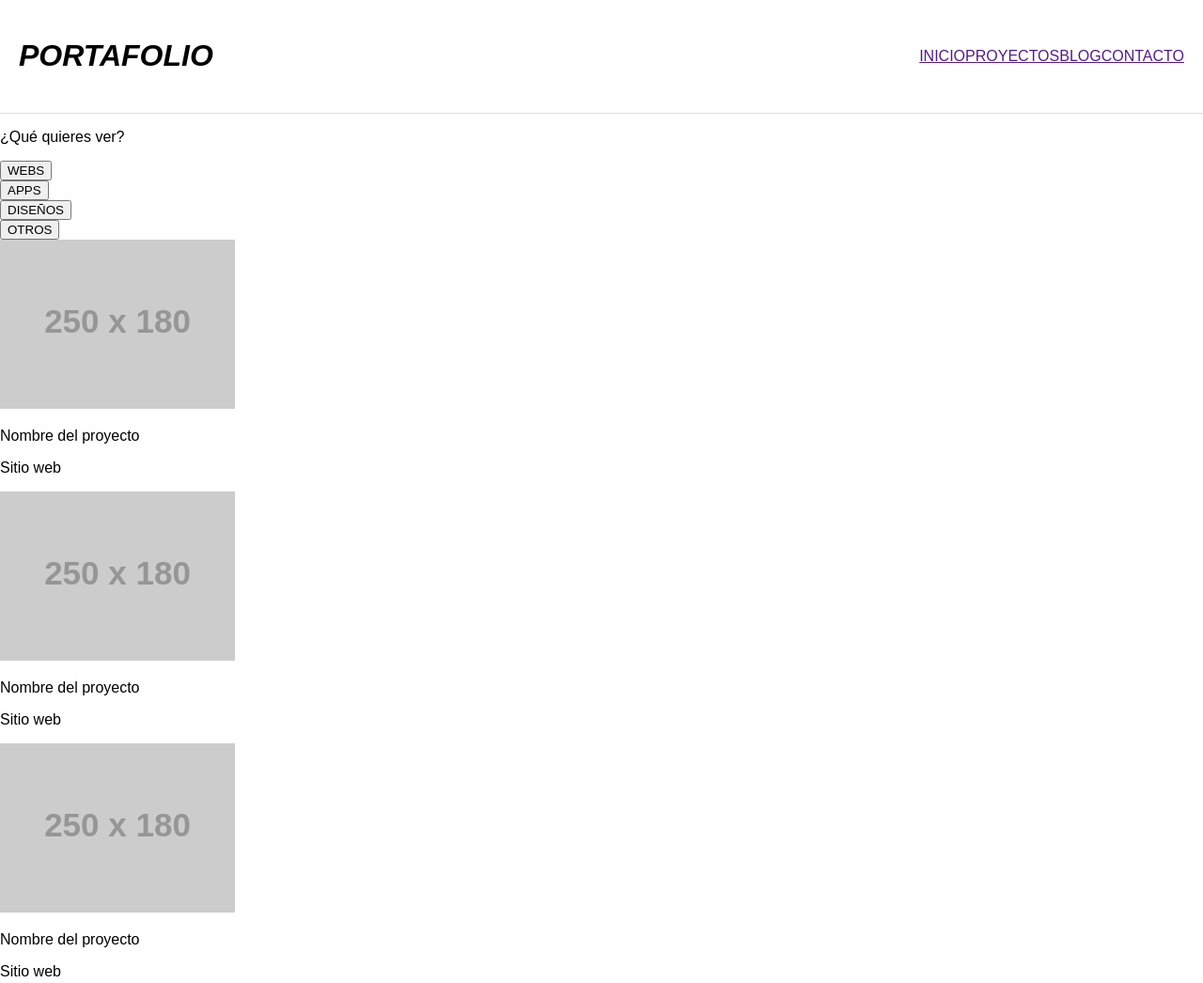
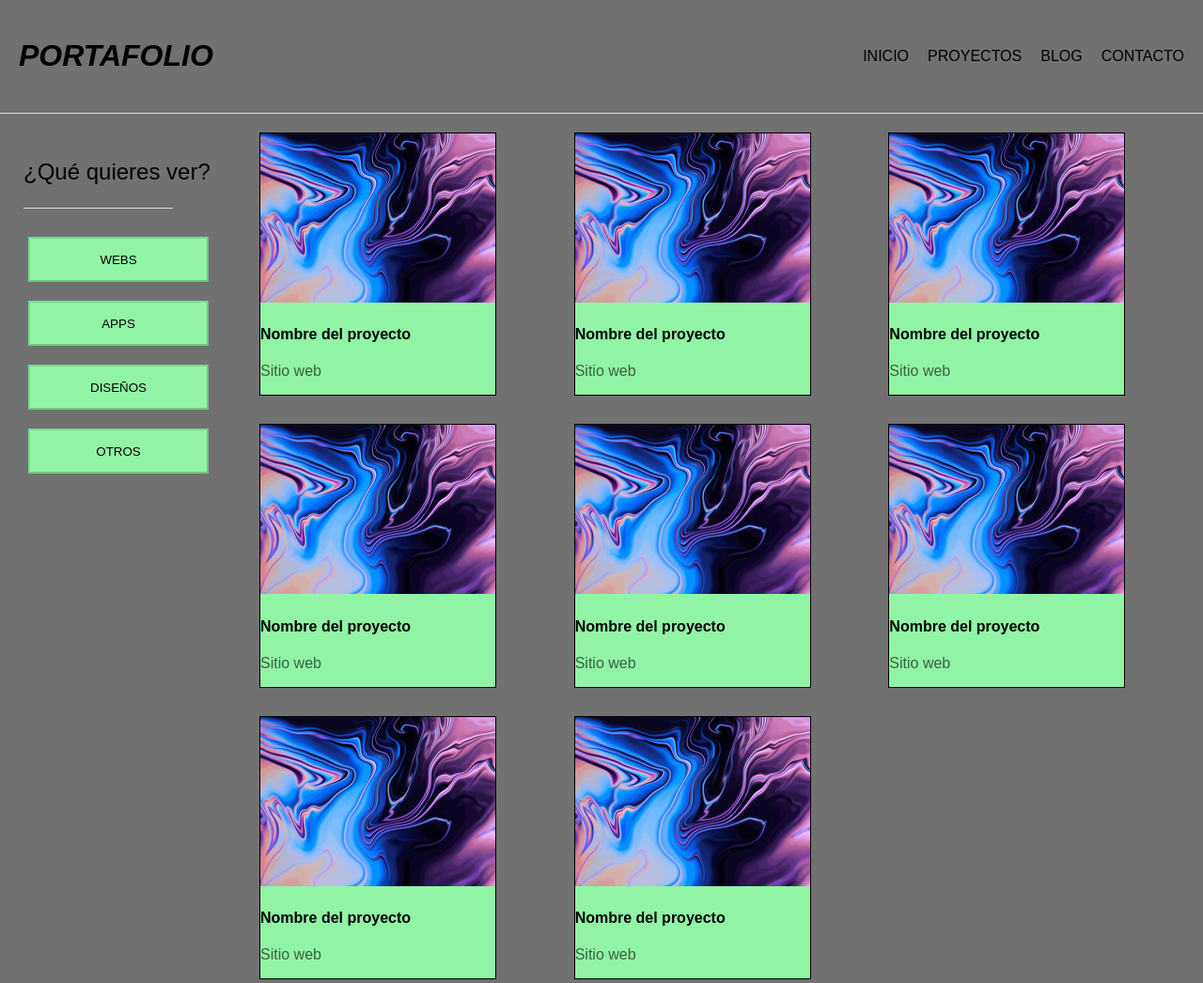
Before and after one commit to laurafferrer/DIW, a plain HTML site: page soporteEntregaSemanalSass/index.html in a window 1280 px wide. Shown: the top 1046 px of the page at 94% size. Drawn offline with Linux system fonts and the light colour scheme; placeholder pictures from the web are drawn by us; a web font is replaced by a local one.

Commit message:
soporte a la entrega semanal de Flexbox terminada

```diff
--- a/soporteEntregaSemanalSass/index.html
+++ b/soporteEntregaSemanalSass/index.html
@@ -4,109 +4,80 @@
 <head>
     <meta charset="UTF-8">
     <meta name="viewport" content="width=device-width, initial-scale=1.0">
-  <title>Flexbox Layout</title>
-  <link rel="stylesheet" href="sass-style.css">
-  <link rel="preconnect" href="https://fonts.googleapis.com">
-  <link rel="preconnect" href="https://fonts.gstatic.com" crossorigin>
-  <link href="https://fonts.googleapis.com/css2?family=Arima:wght@100&display=swap" rel="stylesheet">
+    <title>PORTAFOLIO</title> <!-- Establece el título de la página como "PORTAFOLIO" -->
+    <link rel="stylesheet" href="style.css"> <!-- Enlaza la hoja de estilos externa (styles.css) -->
 </head>
 
 <body>
     <header>
         <div class="logo">
-      <h1>PORTAFOLIO</h1>
+            <h1>PORTAFOLIO</h1> <!-- Encabezado con el título del portafolio -->
         </div>
         <nav>
-      <div class="menu">
-        <a class="menu-entrada" href="">INICIO</a>
-      </div>
-      <div>
-        <a class="menu-entrada" href="">PROYECTOS</a>
-      </div>
-      <div>
-        <a class="menu-entrada" href="">BLOG</a>
-      </div>
-      <div>
-        <a class="menu-entrada" href="">CONTACTO</a>
-      </div>
+            <ul>
+                <li>INICIO</li>
+                <li>PROYECTOS</li>
+                <li>BLOG</li>
+                <li>CONTACTO</li>
+            </ul>
         </nav>
     </header>
-  <div class="contenido">
+
+    <div class="content">
         <aside>
             <div class="sidebar">
                 <div class="title">
                     <p>¿Qué quieres ver?</p>
                 </div>
-        <div>
-          <button class="boton-contenido">WEBS</button>
-        </div>
-        <div>
-          <button class="boton-contenido">APPS</button>
-        </div>
-        <div>
-          <button class="boton-contenido">DISEÑOS</button>
-        </div>
-        <div>
-          <button class="boton-contenido">OTROS</button>
-        </div>
+                <ul>
+                    <li><button>WEBS</button></li>
+                    <li><button>APPS</button></li>
+                    <li><button>DISEÑOS</button></li>
+                    <li><button>OTROS</button></li>
+                </ul>
             </div>
         </aside>
+
         <div class="container">
             <div class="card">
-        <img src="https://placehold.co/250x180">
-        <div class="card-texto">
-          <p class="card-texto-tituloCard">Nombre del proyecto</p>
-          <p class="card-texto-textoCard">Sitio web</p>
-        </div>
+                <img src="./griddd.jpg" alt="Proyecto 1">
+                <h4>Nombre del proyecto</h4>
+                <p>Sitio web</p>
             </div>
             <div class="card">
-        <img src="https://placehold.co/250x180">
-        <div class="card-texto">
-          <p class="card-texto-tituloCard">Nombre del proyecto</p>
-          <p class="card-texto-textoCard">Sitio web</p>
-        </div>
+                <img src="./griddd.jpg" alt="Proyecto 2">
+                <h4>Nombre del proyecto</h4>
+                <p>Sitio web</p>
             </div>
             <div class="card">
-        <img src="https://placehold.co/250x180">
-        <div class="card-texto">
-          <p class="card-texto-tituloCard">Nombre del proyecto</p>
-          <p class="card-texto-textoCard">Sitio web</p>
-        </div>
+                <img src="./griddd.jpg" alt="Proyecto 3">
+                <h4>Nombre del proyecto</h4>
+                <p>Sitio web</p>
             </div>
             <div class="card">
-        <img src="https://placehold.co/250x180">
-        <div class="card-texto">
-          <p class="card-texto-tituloCard">Nombre del proyecto</p>
-          <p class="card-texto-textoCard">Sitio web</p>
-        </div>
+                <img src="./griddd.jpg" alt="Proyecto 4">
+                <h4>Nombre del proyecto</h4>
+                <p>Sitio web</p>
             </div>
             <div class="card">
-        <img src="https://placehold.co/250x180">
-        <div class="card-texto">
-          <p class="card-texto-tituloCard">Nombre del proyecto</p>
-          <p class="card-texto-textoCard">Sitio web</p>
-        </div>
+                <img src="./griddd.jpg" alt="Proyecto 5">
+                <h4>Nombre del proyecto</h4>
+                <p>Sitio web</p>
             </div>
             <div class="card">
-        <img src="https://placehold.co/250x180">
-        <div class="card-texto">
-          <p class="card-texto-tituloCard">Nombre del proyecto</p>
-          <p class="card-texto-textoCard">Sitio web</p>
-        </div>
+                <img src="./griddd.jpg" alt="Proyecto 6">
+                <h4>Nombre del proyecto</h4>
+                <p>Sitio web</p>
             </div>
             <div class="card">
-        <img src="https://placehold.co/250x180">
-        <div class="card-texto">
-          <p class="card-texto-tituloCard">Nombre del proyecto</p>
-          <p class="card-texto-textoCard">Sitio web</p>
-        </div>
+                <img src="./griddd.jpg" alt="Proyecto 6">
+                <h4>Nombre del proyecto</h4>
+                <p>Sitio web</p>
             </div>
             <div class="card">
-        <img src="https://placehold.co/250x180">
-        <div class="card-texto">
-          <p class="card-texto-tituloCard">Nombre del proyecto</p>
-          <p class="card-texto-textoCard">Sitio web</p>
-        </div>
+                <img src="./griddd.jpg" alt="Proyecto 7">
+                <h4>Nombre del proyecto</h4>
+                <p>Sitio web</p>
             </div>
         </div>
     </div>
--- a/soporteEntregaSemanalSass/sass-styles.scss
+++ b/soporteEntregaSemanalSass/sass-styles.scss
@@ -1,117 +1,136 @@
-$font-stack: Arial, Helvetica, sans-serif;
-$background-color: white;
-$border-color: #ddd;
-$sidebar-width: 20%;
-$card-width: 250px;
-$card-height: 250px;
+$primary-bg-color: rgb(114, 113, 113);
+$secondary-bg-color: rgb(145, 244, 165);
+$border-color: rgba(0, 0, 0, 0.2);
 
+/* Establece estilos iniciales para el cuerpo de la página */
 body {
     margin: 0;
     padding: 0;
     width: 100%;
     height: 100%;
-  font-family: $font-stack;
-  background-color: $background-color;
+    font-family: Arial, Helvetica, sans-serif;
+    background-color: $primary-bg-color;
+    display: grid;
+    grid-template-rows: auto 1fr auto;
 }
 
+/* Estiliza el encabezado en la página */
 header {
-  display: flex;
+    display: grid;
+    grid-template-columns: 1fr auto;
     justify-content: space-between;
     align-items: center;
-  width: 100%;
     padding: 20px 0;
-  border-bottom: 1px solid $border-color;
+    border-bottom: 1px solid #ddd;
+}
 
-  .logo {
+/* Define estilos para el logotipo en el encabezado */
+header .logo {
     font-weight: bold;
     font-style: italic;
     margin-left: 20px;
 }
 
-  nav {
+/* Establece estilos para la navegación en el encabezado */
+header nav {
     display: flex;
     align-items: center;
+    justify-content: flex-end;
     margin-right: 20px;
+}
 
-    ul {
+/* Estiliza la lista no ordenada en la navegación */
+header ul {
     list-style: none;
     display: flex;
 }
-  }
+
+/* Define estilos para los elementos de la lista en la navegación */
+header li {
+    margin-left: 20px;
 }
 
+/* Estiliza el contenido principal de la página */
 .content {
-  display: flex;
+    display: grid;
+    grid-template-columns: 20% 1fr;
     align-items: flex-start;
+}
 
-  aside {
-    .sidebar {
+/* Define estilos para la barra lateral en el contenido */
+.content aside .sidebar {
     display: flex;
     flex-direction: column;
-      background-color: $background-color;
+    background-color:  $primary-bg-color;
     position: relative;
     top: 1.5rem;
-      width: $sidebar-width;
+}
 
-      .title {
+/* Establece estilos para el título en la barra lateral */
+.content aside .sidebar .title {
     display: block;
     margin-left: 25px;
     font-size: 24px;
-        width: 100%;
-        border-bottom: 1px solid $border-color;
+    width: 62%;
+    border-bottom: 1px solid #ddd;
     white-space: nowrap;
 }
 
-      ul {
+/* Estiliza la lista no ordenada en la barra lateral */
+.content aside .sidebar ul {
     list-style: none;
     padding: 10px;
     margin: 10px;
     display: flex;
     flex-direction: column;
+}
 
-        li {
+/* Define estilos para los elementos de la lista en la barra lateral */
+.content aside .sidebar li {
     padding: 10px;
+}
 
-          button {
-            background-color: lightgray;
+/* Establece estilos para los botones dentro de la lista en la barra lateral */
+.content aside .sidebar li button {
+    background-color: $secondary-bg-color;
     padding: 15px 20px;
     height: 3rem;
     width: 12rem;
-            border-color: rgba(0, 0, 0, 0.2);
-          }
-        }
-      }
-    }
+    border-color: $border-color;
 }
 
-  .container {
-    display: flex;
-    flex-wrap: wrap;
-    justify-content: space-between;
+/* Estiliza el contenedor principal en el contenido */
+.content .container {
+    display: grid;
+    grid-template-columns: repeat(auto-fit, minmax(250px, 1fr));
+    gap: 20px;
     padding: 20px;
-    margin-left: $sidebar-width;
-    width: 80%;
-
-    .card {
-      flex-basis: calc(25% - 20px);
-      background-color: $background-color;
-      border: 1px solid $border-color;
-      margin-bottom: 10px;
-      width: $card-width;
-      height: $card-height;
-
-      .texto {
-
-      }
-    }
-  }
 }
 
-footer {
-  h1 {
+/* Define estilos para las tarjetas dentro del contenedor */
+.content .container .card {
+    background-color: $secondary-bg-color;
+    border: 1px solid #000000;
+    margin-bottom: 10px;
+    padding: 0;
+    width: 250px;
+}
+
+/* Estiliza las imágenes dentro de las tarjetas */
+.content .container .card img {
+    width: 100%;
+    height: auto;
+}
+
+/* Define estilos para el texto dentro de las tarjetas */
+.content .container .card p {
+    opacity: 0.6;
+}
+
+/* Establece estilos para el pie de página */
+footer h1 {
     font-style: italic;
     opacity: 0.6;
     margin-left: 20px;
-    margin-top: 90px;
+    margin-top: 10px;
 }
-}
--- a/soporteEntregaSemanalSass/style.css
+++ b/soporteEntregaSemanalSass/style.css
@@ -1,61 +1,78 @@
+/* Establece estilos iniciales para el cuerpo de la página */
 body {
     margin: 0;
     padding: 0;
     width: 100%;
     height: 100%;
     font-family: Arial, Helvetica, sans-serif;
-    background-color: white;
+    background-color: rgb(114, 113, 113);
+    display: grid;
+    grid-template-rows: auto 1fr auto;
 }
 
+/* Estiliza el encabezado en la página */
 header {
-    display: flex;
+    display: grid;
+    grid-template-columns: 1fr auto;
     justify-content: space-between;
     align-items: center;
-    width: 100%;
     padding: 20px 0;
     border-bottom: 1px solid #ddd;
 }
 
+/* Define estilos para el logotipo en el encabezado */
 header .logo {
     font-weight: bold;
     font-style: italic;
     margin-left: 20px;
 }
 
+/* Establece estilos para la navegación en el encabezado */
 header nav {
     display: flex;
     align-items: center;
+    justify-content: flex-end;
     margin-right: 20px;
 }
 
+/* Estiliza la lista no ordenada en la navegación */
 header ul {
     list-style: none;
     display: flex;
 }
 
+/* Define estilos para los elementos de la lista en la navegación */
+header li {
+    margin-left: 20px;
+}
+
+/* Estiliza el contenido principal de la página */
 .content {
-    display: flex;
+    display: grid;
+    grid-template-columns: 20% 1fr;
     align-items: flex-start;
 }
 
+/* Define estilos para la barra lateral en el contenido */
 .content aside .sidebar {
     display: flex;
     flex-direction: column;
-    background-color: white;
+    background-color:  rgb(114, 113, 113);
     position: relative;
     top: 1.5rem;
-    width: 20%;
 }
 
+/* Establece estilos para el título en la barra lateral */
 .content aside .sidebar .title {
     display: block;
     margin-left: 25px;
     font-size: 24px;
-    width: 100%;
+    width: 62%;
     border-bottom: 1px solid #ddd;
     white-space: nowrap;
 }
 
+/* Estiliza la lista no ordenada en la barra lateral */
 .content aside .sidebar ul {
     list-style: none;
     padding: 10px;
@@ -64,39 +81,52 @@ header ul {
     flex-direction: column;
 }
 
+/* Define estilos para los elementos de la lista en la barra lateral */
 .content aside .sidebar li {
     padding: 10px;
 }
 
+/* Establece estilos para los botones dentro de la lista en la barra lateral */
 .content aside .sidebar li button {
-    background-color: lightgray;
+    background-color: rgb(145, 244, 165);
     padding: 15px 20px;
     height: 3rem;
     width: 12rem;
     border-color: rgba(0, 0, 0, 0.2);
 }
 
+/* Estiliza el contenedor principal en el contenido */
 .content .container {
-    display: flex;
-    flex-wrap: wrap;
-    justify-content: space-between;
+    display: grid;
+    grid-template-columns: repeat(auto-fit, minmax(250px, 1fr));
+    gap: 20px;
     padding: 20px;
-    margin-left: 20%;
-    width: 80%;
 }
 
+/* Define estilos para las tarjetas dentro del contenedor */
 .content .container .card {
-    flex-basis: calc(25% - 20px);
-    background-color: white;
-    border: 1px solid #ddd;
+    background-color: rgb(145, 244, 165);
+    border: 1px solid #000000;
     margin-bottom: 10px;
+    padding: 0;
     width: 250px;
-    height: 250px;
 }
 
+/* Estiliza las imágenes dentro de las tarjetas */
+.content .container .card img {
+    width: 100%;
+    height: auto;
+}
+
+/* Define estilos para el texto dentro de las tarjetas */
+.content .container .card p {
+    opacity: 0.6;
+}
+
+/* Establece estilos para el pie de página */
 footer h1 {
     font-style: italic;
     opacity: 0.6;
     margin-left: 20px;
-    margin-top: 90px;
+    margin-top: 10px;
 }
```
Also changed, not shown: soporteEntregaSemanalSass/griddd.jpg (added), soporteEntregaSemanalSass/sass-style.css, 1 other file. Lines whose indentation alone changed are shown as unchanged.
